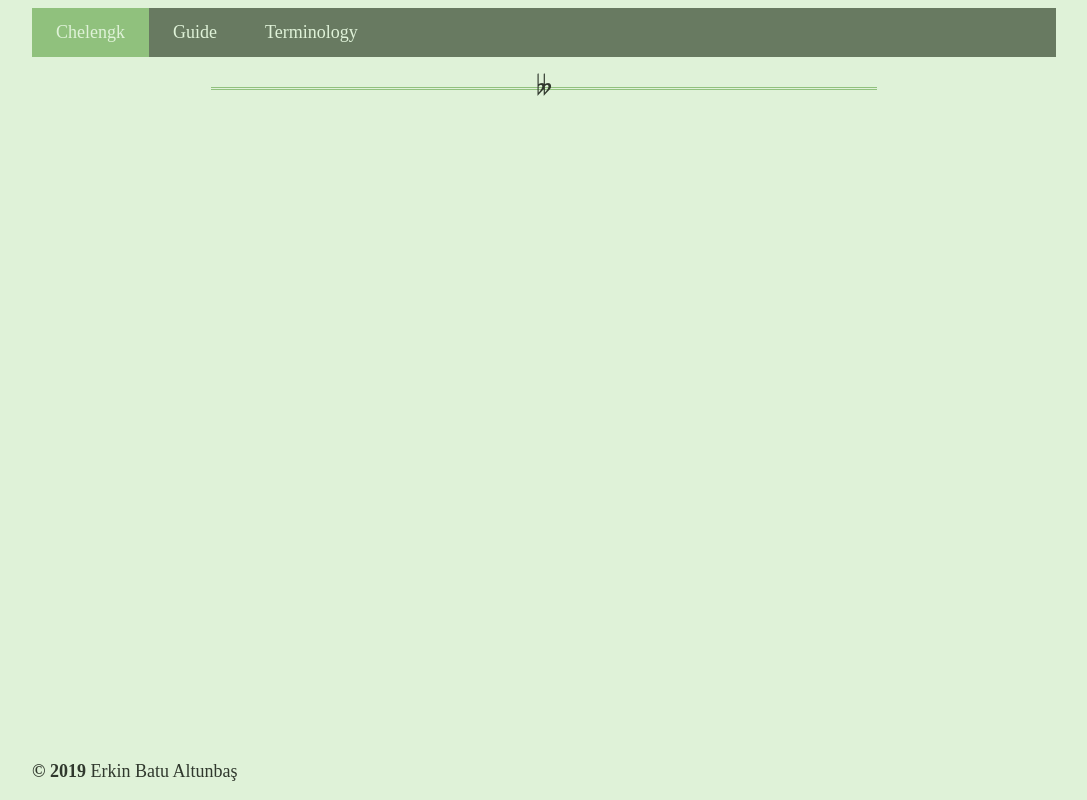
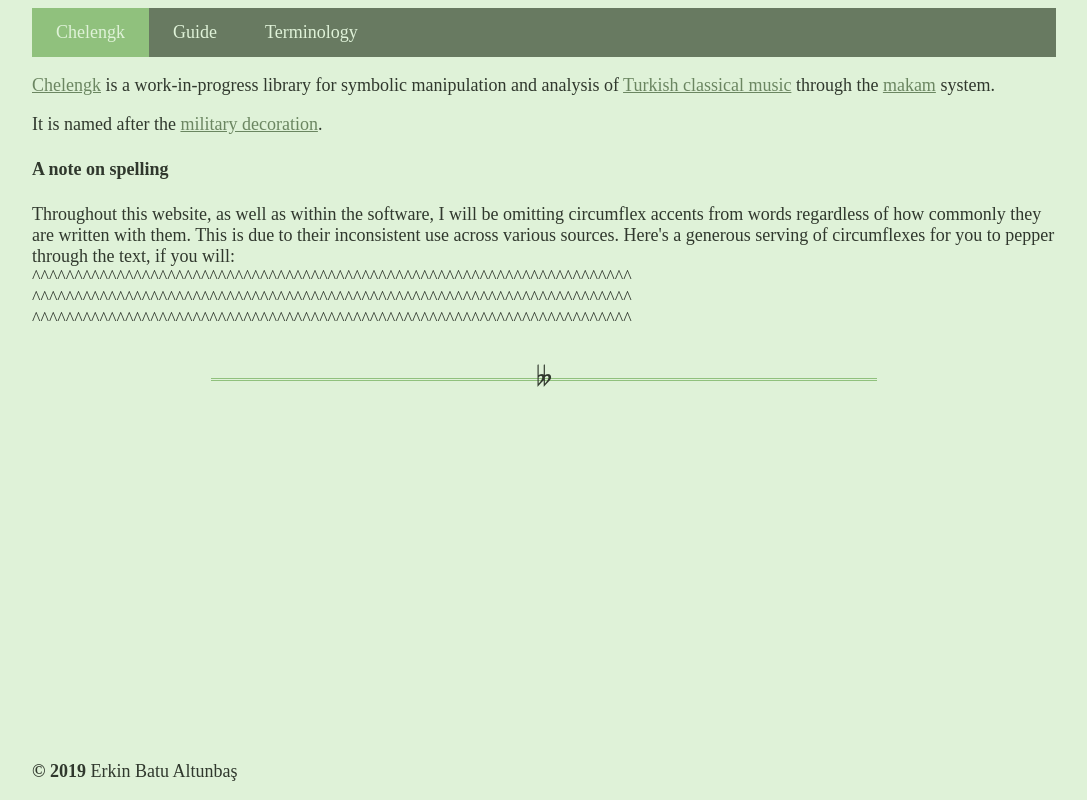
Before and after one commit to erkin/chelengk, a plain HTML site: page index.html in a window 1280 px wide. Shown: the whole page, without its empty margins (96-1183 px from the left). Drawn offline with Linux system fonts and the light colour scheme.

Commit message:
Add main page text

```diff
--- a/index.html
+++ b/index.html
@@ -34,6 +34,30 @@
     </header>
     <section>
       <a id="content"></a>
+      <p>
+        <a href="https://github.com/erkin/chelengk">Chelengk</a> is a
+        work-in-progress library for symbolic manipulation and analysis of
+        <a href="https://en.wikipedia.org/wiki/Turkish_classical_music">Turkish
+        classical music</a> through the
+        <a href="https://en.wikipedia.org/wiki/Turkish_makam">makam</a> system.
+      </p>
+      <p>
+        It is named after the
+        <a href="https://en.wikipedia.org/wiki/Chelengk">military
+        decoration</a>.
+      </p>
+      <h4>A note on spelling</h4>
+      <p>
+        Throughout this website, as well as within the software, I will be
+        omitting circumflex accents from words regardless of how commonly they
+        are written with them. This is due to their inconsistent use across
+        various sources. Here's a generous serving of circumflexes for you to
+        pepper through the text, if you will:
+        <br/>
+        ^^^^^^^^^^^^^^^^^^^^^^^^^^^^^^^^^^^^^^^^^^^^^^^^^^^^^^^^^^^^^^^^^^^^^^^
+        ^^^^^^^^^^^^^^^^^^^^^^^^^^^^^^^^^^^^^^^^^^^^^^^^^^^^^^^^^^^^^^^^^^^^^^^
+        ^^^^^^^^^^^^^^^^^^^^^^^^^^^^^^^^^^^^^^^^^^^^^^^^^^^^^^^^^^^^^^^^^^^^^^^
+      </p>
     </section>
 
     <br/><hr/>
```
